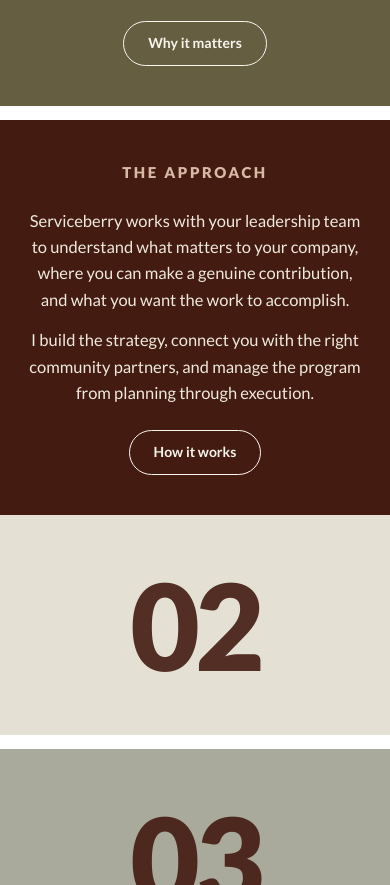
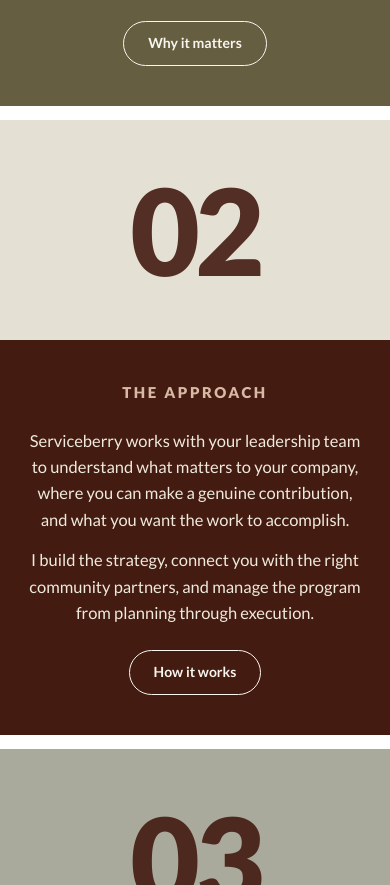
Before and after one commit to serviceberry26/serviceberrystrategies, a plain HTML site: page index.html in a window 390 px wide. Shown: the part 1115-2000 px from the top of the page. Drawn offline with Linux system fonts and the light colour scheme.

Commit message:
Mobile: the number leads its panel in every row
Row two put its text panel first in the markup so the columns could
alternate on desktop. Stacked on a phone that dropped the 02 below the
copy while 01 and 03 sat above theirs. The tiles now order first at
narrow widths, so the sequence reads the same all the way down.

Co-Authored-By: Claude Opus 5 <noreply@anthropic.com>
Claude-Session: https://claude.ai/code/session_0182xiR8njkgxW9X7uYdG3qW

```diff
--- a/index.html
+++ b/index.html
@@ -91,7 +91,9 @@ p{margin:0} a{color:inherit}
 /* alternating split rows */
 .rows{display:grid;gap:var(--gap);margin-top:var(--gap)}
 .split{display:grid;grid-template-columns:1fr 1fr;min-height:430px}
-@media(max-width:860px){.split{grid-template-columns:1fr}}
+@media(max-width:860px){.split{grid-template-columns:1fr}
+  /* stacked, the number always leads the panel it belongs to */
+  .split .tile{order:-1}}
 .panel{display:flex;flex-direction:column;justify-content:center;align-items:center;
   text-align:center;padding:clamp(40px,5vw,70px) clamp(24px,4vw,56px)}
 .panel-olive{background:var(--olive);color:var(--cream)}
```
